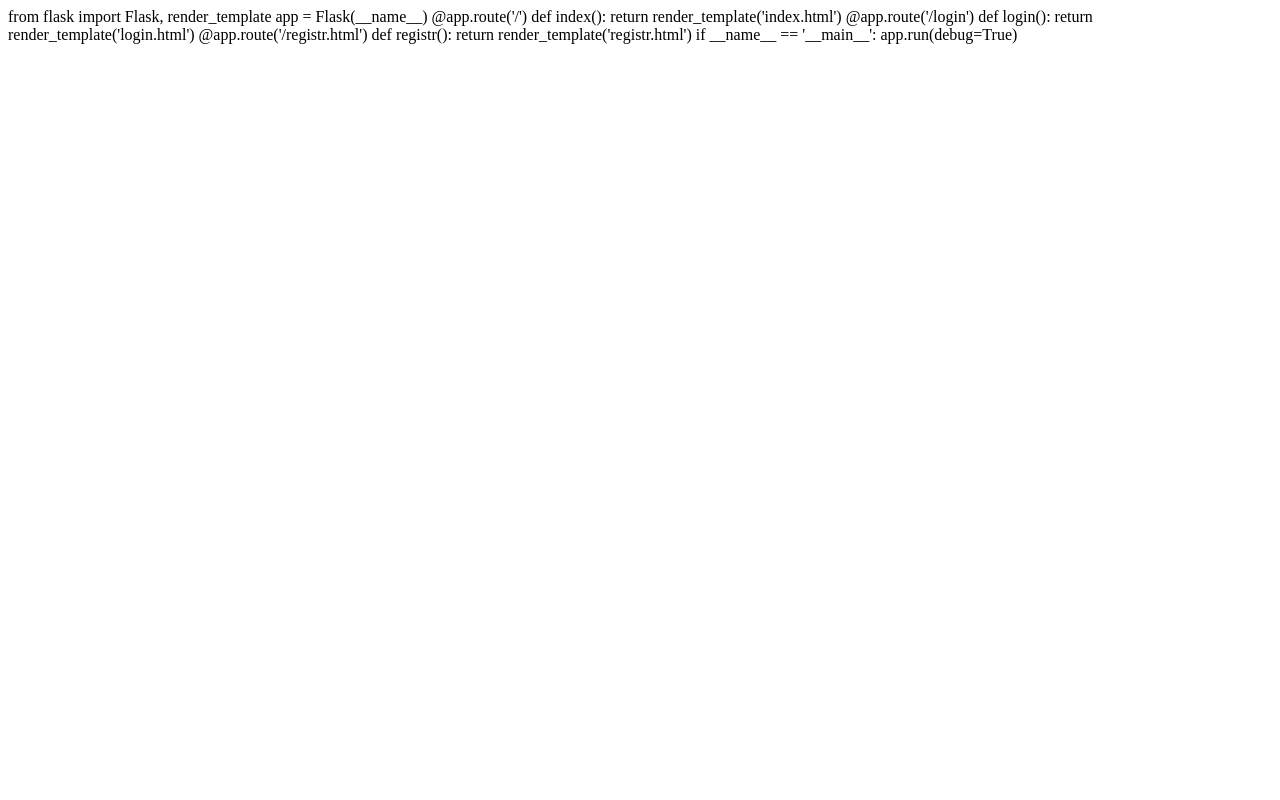
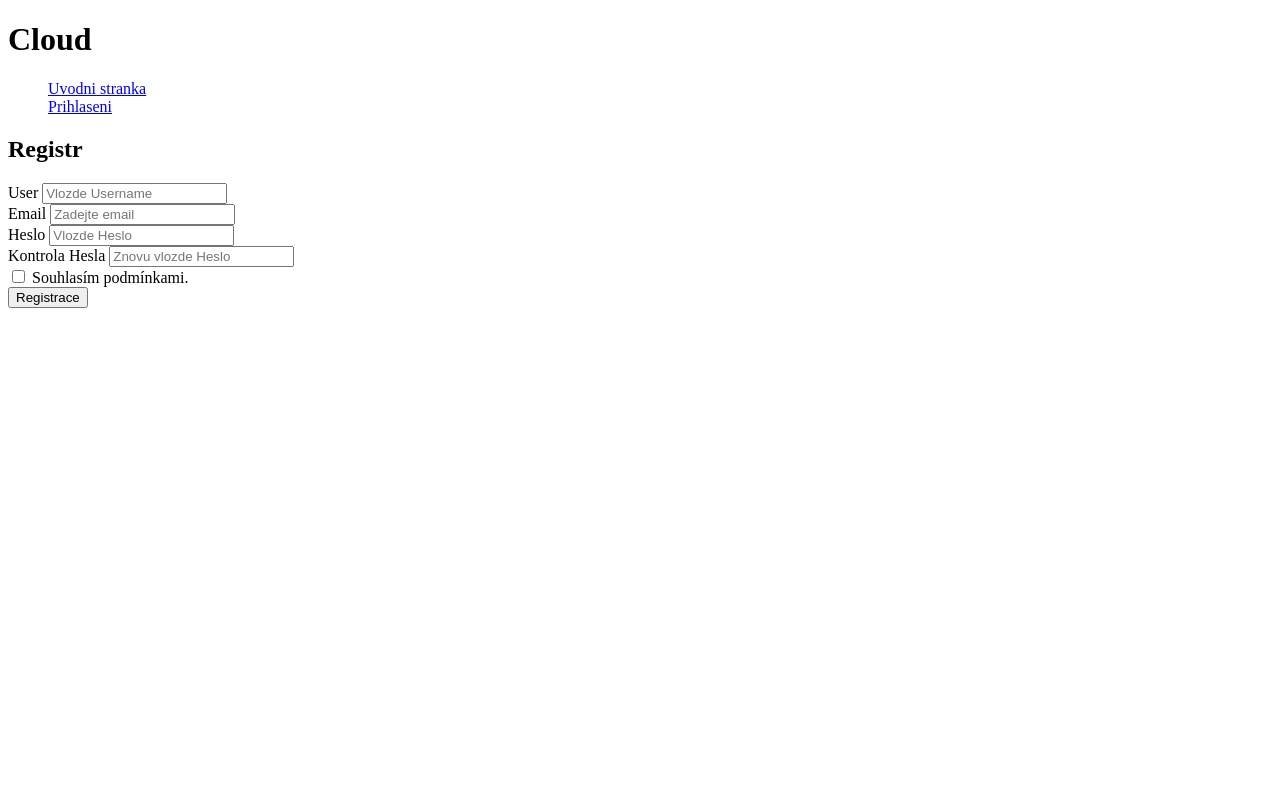
Before and after one commit to MarekTrojanOSSP/OSSPCloud, a Python web app: template Pain1/templates/registr.html in a window 1280 px wide. Run offline with Jinja, Linux system fonts and the light colour scheme; the template is opened without the code that fills it, so the values that code supplies are empty.

Commit message:
Update base.html

```diff
--- a/Pain1/templates/base.html
+++ b/Pain1/templates/base.html
@@ -1,18 +1,29 @@
-from flask import Flask, render_template
+<!doctype html>
+<html lang="en">
+<head>
+    <meta charset="UTF-8">
+    <link type='text/css' rel="stylesheet" href="{{ url_for('static', filename='style.css')}}">
+    <meta name="viewport" content="width=device-width, initial-scale=1">
+    <title>{% block title %}{% endblock %}</title>
+</head>
+<body>
 
-app = Flask(__name__)
+<header>
+    <h1>Cloud</h1>
+    <nav>
+        <ul>
+            <li><a href="{{ url_for('index') }}">Uvodni stranka</a></li>
+            <li><a href="{{ url_for('login') }}">Prihlaseni</a></li>
+        </ul>
+    </nav>
+</header>
 
-@app.route('/')
-def index():
-    return render_template('index.html')
+<main>
 
-@app.route('/login')
-def login():
-    return render_template('login.html')
+{% block content %}
+{% endblock %}
 
-@app.route('/registr.html')
-def registr():
-    return render_template('registr.html')
+</main>
 
-if __name__ == '__main__':
-    app.run(debug=True)
+</body>
+</html>
```
